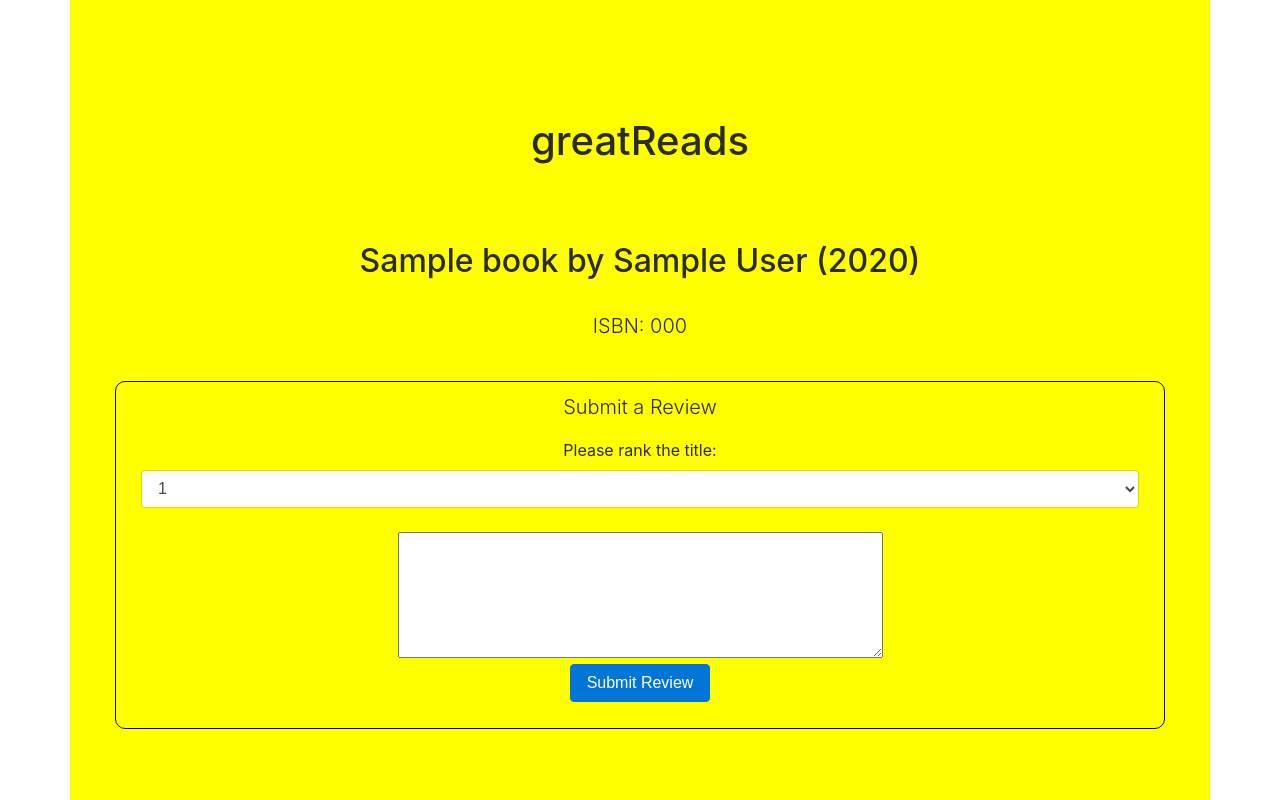
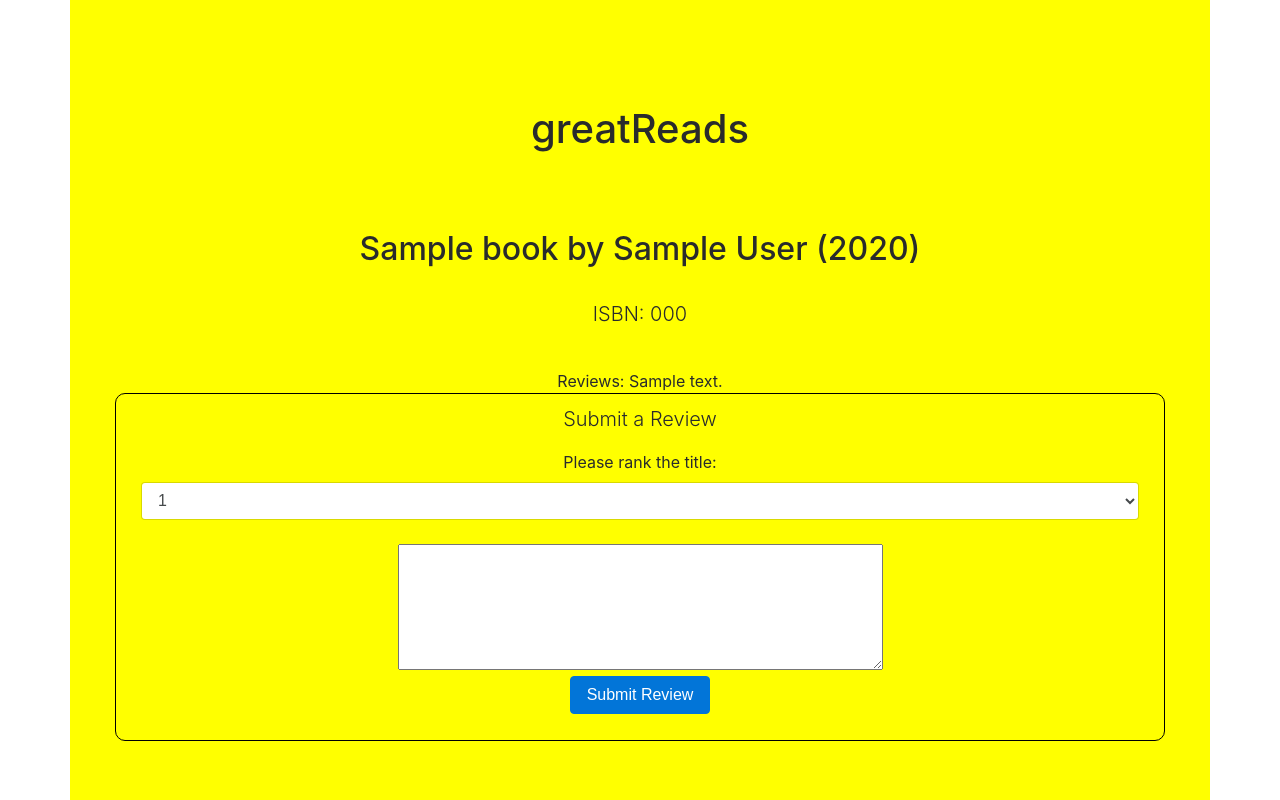
Before and after one commit to julie-huang/cs50-project1, a Flask app: template templates/books.html in a window 1280 px wide. Run offline with Flask 2, Linux system fonts and the light colour scheme; the template is opened without the code that fills it: most values are stand-ins (such as "Sample title", 1, 10 or a date in 2020); some libraries are stand-ins or nearby versions.

Commit message:
changed review page

```diff
--- a/application.py
+++ b/application.py
@@ -113,12 +113,14 @@
 def result():
     return render_template("result.html")
 
-
+# need to fix review functionality
 @app.route("/books/<string:isbn>", methods=['GET', 'POST'])
 def books(isbn):
     data = db.execute("SELECT * FROM books WHERE isbn=:isbn",
                       {"isbn": isbn}).fetchall()
-    return render_template("books.html", book=data[0])
+    r_data = db.execute("SELECT * FROM reviews WHERE isbn=:isbn",
+                        {"isbn:isbn"}).fetchall()
+    return render_template("books.html", book=data[0], reviews=r_data[0])
 
 
 @app.route("/api/book/<string:isbn>", methods=['GET'])
--- a/templates/books.html
+++ b/templates/books.html
@@ -6,6 +6,7 @@
         <h1 class="mt-5"> greatReads </h1> <br>
         <h2 class="mt-5">{{ book.title }} by {{ book.author }} ({{ book.year }})</h2><br>
         <p class="lead">ISBN: {{ book.isbn }}</p><br>
+        <p2>Reviews: {{review}}</p2>
         <div class="mx-auto">
             <form style="border:1px black solid; border-radius:10px; padding:10px">
                 <div class="form-group col-12">
```
